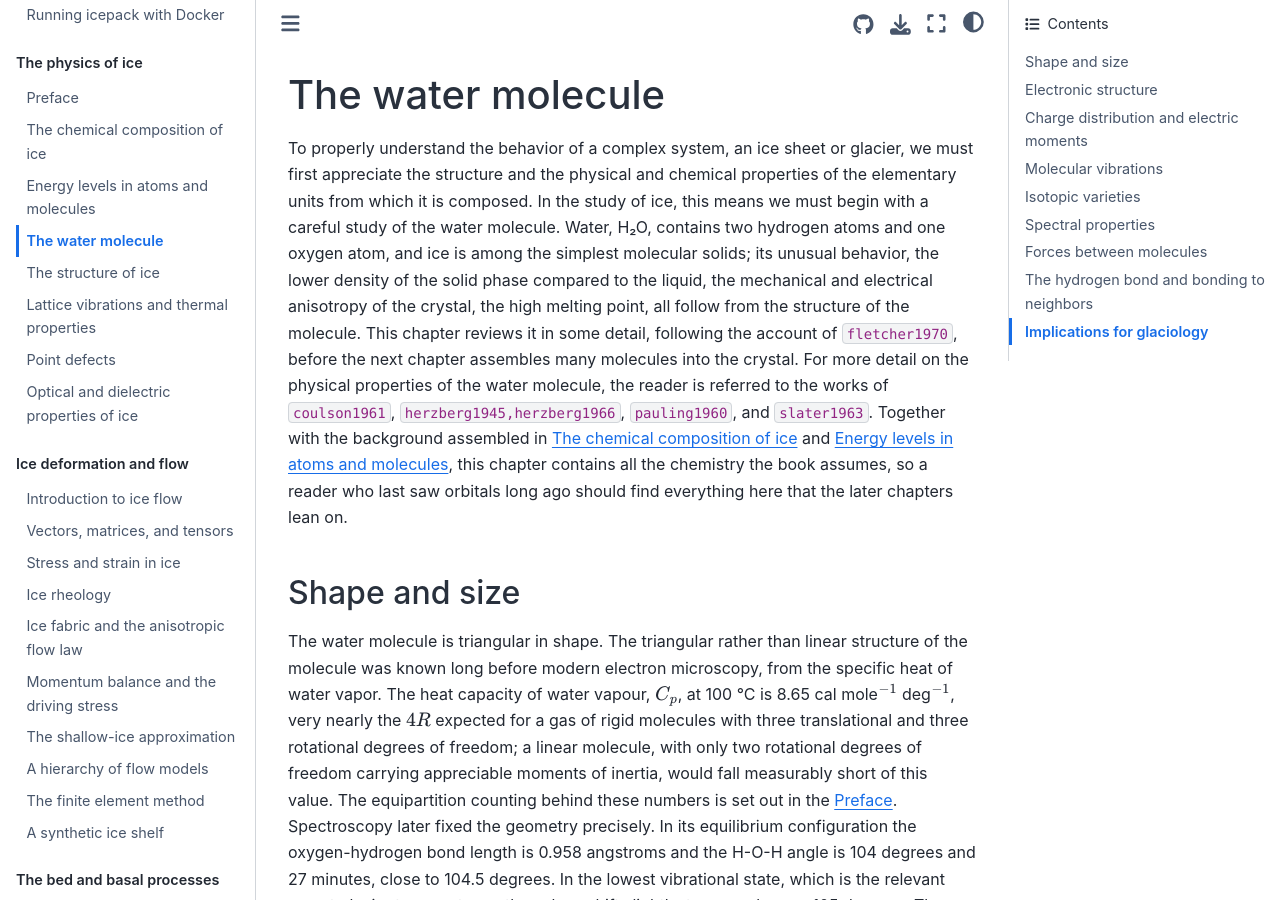
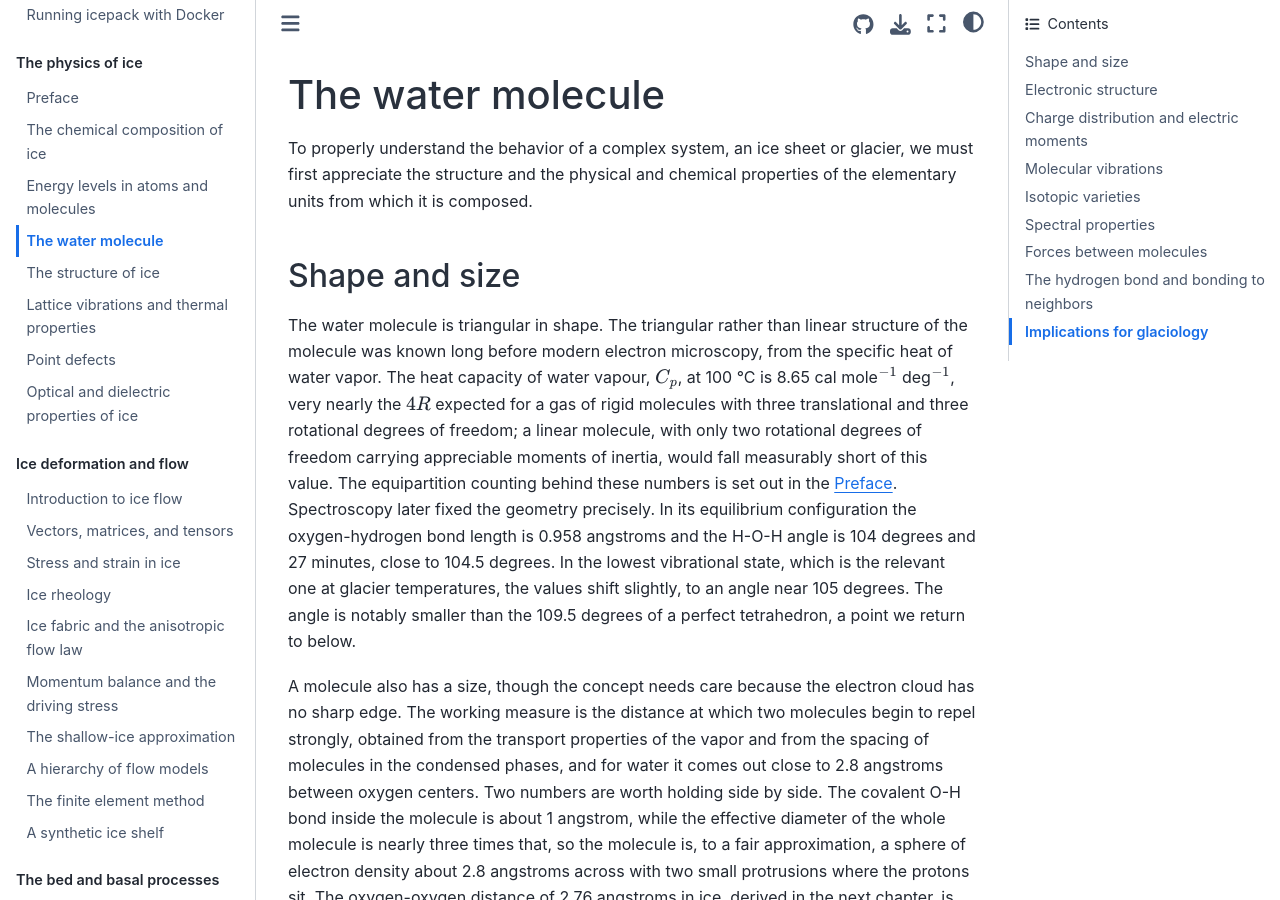
Before and after one commit to rice-glaciology/glaciology-book, a Jupyter Book: the page built from sections/foundations/water-molecule.md, in a window 1280 px wide and 900 px high. Built offline with Jupyter Book 1.0.4 settings and Sphinx 7.4.7 and the Sphinx Book theme 1.1.4, drawn with Linux system fonts in a browser that asks for light colours; pages that are not in the unit, such as notebooks, are missing from menus; cross-references to code outside the pages are shown as plain code.

Commit message:
Update water-molecule.md

```diff
--- a/sections/foundations/water-molecule.md
+++ b/sections/foundations/water-molecule.md
@@ -1,6 +1,6 @@
 # The water molecule
 
-To properly understand the behavior of a complex system, an ice sheet or glacier, we must first appreciate the structure and the physical and chemical properties of the elementary units from which it is composed. In the study of ice, this means we must begin with a careful study of the water molecule. Water, H₂O, contains two hydrogen atoms and one oxygen atom, and ice is among the simplest molecular solids; its unusual behavior, the lower density of the solid phase compared to the liquid, the mechanical and electrical anisotropy of the crystal, the high melting point, all follow from the structure of the molecule. This chapter reviews it in some detail, following the account of {cite}`fletcher1970`, before the next chapter assembles many molecules into the crystal. For more detail on the physical properties of the water molecule, the reader is referred to the works of {cite}`coulson1961`, {cite}`herzberg1945,herzberg1966`, {cite}`pauling1960`, and {cite}`slater1963`. Together with the background assembled in {doc}`composition` and {doc}`energy-levels`, this chapter contains all the chemistry the book assumes, so a reader who last saw orbitals long ago should find everything here that the later chapters lean on.
+To properly understand the behavior of a complex system, an ice sheet or glacier, we must first appreciate the structure and the physical and chemical properties of the elementary units from which it is composed.
 
 ## Shape and size
 
```
